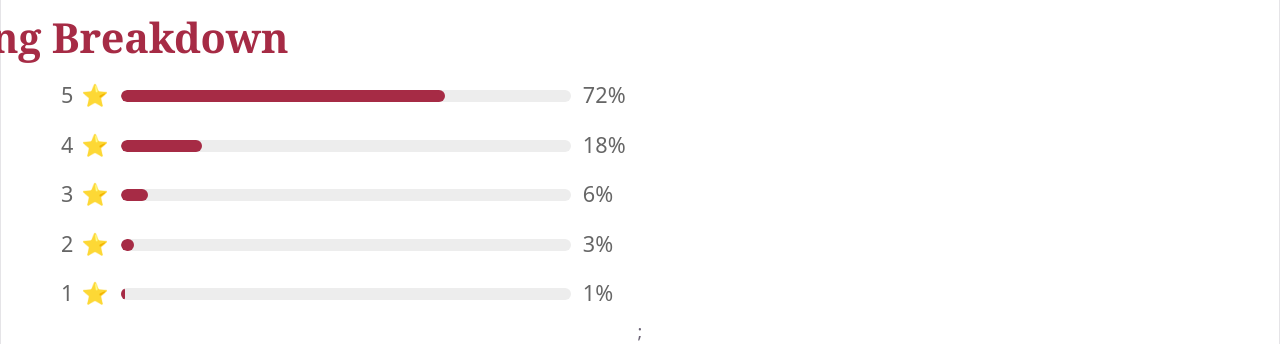
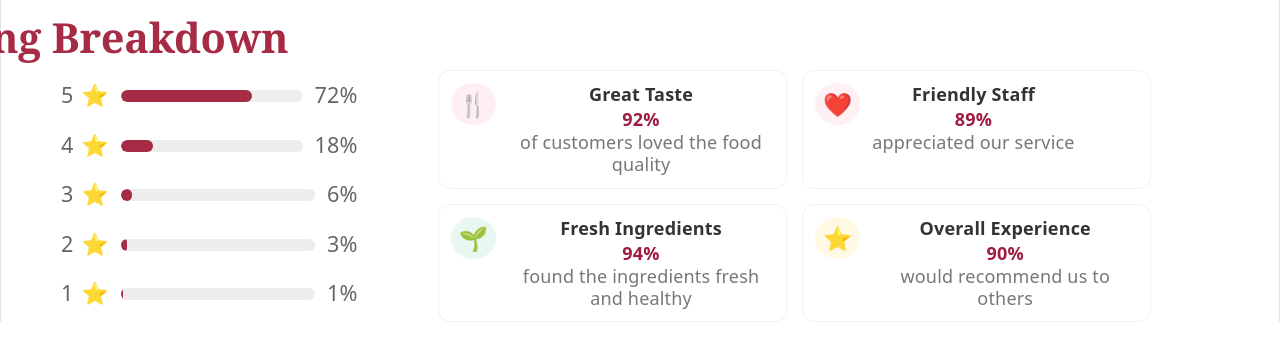
Before and after one commit to Rohith24-kumar/ODIN-RESTAURANT-PAGE-STATIC, a React (Vite) app: page /Review in a window 1280 px wide. Shown: the part 507-851 px from the top of the page. After the commit the page ends 829 px from the top, so only its background shows below. Built offline with nearby package versions, Linux system fonts and the light colour scheme; a web font is replaced by a local one.

Commit message:
added the highlights-grid to the review page

```diff
--- a/src/Components/Review.jsx
+++ b/src/Components/Review.jsx
@@ -2,7 +2,8 @@ import Stats from "./Stats";
 import Navigation from "./Navigation"
 import topimage from "../assets/review-top.png"
 import "./ReviewPage.css"
-export default  function Review(){
+
+export default function Review() {
     const ratingsData = [
         { stars: 5, percentage: 72 },
         { stars: 4, percentage: 18 },
@@ -10,12 +11,15 @@ export default  function Review(){
         { stars: 2, percentage: 3 },
         { stars: 1, percentage: 1 },
     ];
-    return(
+
+    return (
         <>
-                <Navigation/>
+            <Navigation />
+
+
             <section className="hero-section">
                 <div className="hero-left1">
-                            <h1>What Our Customers<br/> Are Saying</h1>
+                    <h1>What Our Customers<br /> Are Saying</h1>
                     <p>
                         Real stories. Genuine feedback. Our customers reviews inspire us to serve better, cook better, and bring more delicious moments to your table.
                     </p>
@@ -28,6 +32,8 @@ export default  function Review(){
                     />
                 </div>
             </section>
+
+
             <div className="ratings">
                 <span className="rate-badge">
                     <span className="star">⭐</span>
@@ -40,22 +46,74 @@ export default  function Review(){
 
             <div className="breakdown-contianer">
                 <h2 className="breakdown-title">Overall Rating Breakdown</h2>
+
+                <div className="breakdown-content-wrapper">
+
+
                     <div className="breakdown-rows">
-                            {ratingsData.map((row)=>(
+                        {ratingsData.map((row) => (
                             <div key={row.stars} className="breakdown-row">
                                 <div className="star-label">
                                     <span>{row.stars}</span>
                                     <span className="start-icon">⭐</span>
                                 </div>
                                 <div className="bar-track">
-                                        <div className="bar-fill" style={{width:`${row.percentage}%`}}>
-                                        </div>
+                                    <div className="bar-fill" style={{ width: `${row.percentage}%` }}></div>
                                 </div>
                                 <div className="percentage-label">
                                     {row.percentage}%
                                 </div>
                             </div>
-                            ))};
+                        ))}
+                    </div>
+
+
+                    <div className="breakdown-dashboard">
+
+
+                        <div className="highlights-grid">
+                            <div className="highlight-card">
+                                <div className="icon-wrapper taste">🍴</div>
+                                <div className="card-text">
+                                    <h3>Great Taste</h3>
+                                    <strong>92%</strong>
+                                    <p>of customers loved the food quality</p>
+                                </div>
+                            </div>
+
+                            <div className="highlight-card">
+                                <div className="icon-wrapper staff">❤️</div>
+                                <div className="card-text">
+                                    <h3>Friendly Staff</h3>
+                                    <strong>89%</strong>
+                                    <p>appreciated our service</p>
+                                </div>
+                            </div>
+
+                            <div className="highlight-card">
+                                <div className="icon-wrapper ingredients">🌱</div>
+                                <div className="card-text">
+                                    <h3>Fresh Ingredients</h3>
+                                    <strong>94%</strong>
+                                    <p>found the ingredients fresh and healthy</p>
+                                </div>
+                            </div>
+
+                            <div className="highlight-card">
+                                <div className="icon-wrapper experience">⭐</div>
+                                <div className="card-text">
+                                    <h3>Overall Experience</h3>
+                                    <strong>90%</strong>
+                                    <p>would recommend us to others</p>
+                                </div>
+                            </div>
+                        </div>
+
+
+
+
+
+                    </div>
                 </div>
             </div>
         </>
--- a/src/Components/ReviewPage.css
+++ b/src/Components/ReviewPage.css
@@ -53,7 +53,9 @@
 }
 
 .breakdown-container{
-    max-width: 450px;
+    max-width: 900px;
+    margin: 40px auto;
+    padding: 0 20px;
 
 }
 
@@ -74,6 +76,7 @@
         font-size: 1.2rem;
         color: #666;
         line-height: 2.3;
+        flex: 1;
 }
 .start-icon{
    margin-left: 8px;
@@ -94,3 +97,64 @@
     height: 100%;
     transition: width 0.4s ease-out;
 }
+.breakdown-content-wrapper{
+    display: flex;
+    flex-direction: row;
+    align-items: flex-start;
+    gap: 80px;
+    width: 90%;
+}
+.breakdown-rows{
+    flex: 1;
+}
+.breakdown-dashboard{
+    flex: 2;
+    display: flex;
+    flex-direction: row;
+    gap: 30px;
+}
+.highlights-grid{
+    display: grid;
+    grid-template-columns: repeat(2,1fr);
+    gap: 15px;
+    flex: 1.3;
+}
+.highlight-card{
+    display: flex;
+    align-items: flex-start;
+    gap: 12px;
+    background-color: #fff;
+    padding: 12px;
+    border-radius: 12px;
+    border: 1px solid  #f2f2f2;
+}
+.icon-wrapper {
+    font-size: 1.3rem;
+    padding: 8px;
+    border-radius: 50%;
+    display: flex;
+    align-items: center;
+    justify-content: center;
+}
+.taste { background-color: #ffeef2; }
+.staff { background-color: #fff0f3; }
+.ingredients { background-color: #e8f7f0; }
+.experience { background-color: #fff9e6; }
+
+.card-text h3{
+    font-size: 1rem;
+    color: #333;
+    margin: 0;
+}
+.card-text strong{
+    color: #9d1c41;
+    font-size: 1rem;
+    line-height: 1.2;
+    margin: 2px 0;
+}
+.card-text p {
+    font-size: 1rem;
+    color: #777;
+    margin: 0;
+    line-height: 1.2;
+}
```
Lines whose indentation alone changed are shown as unchanged.
